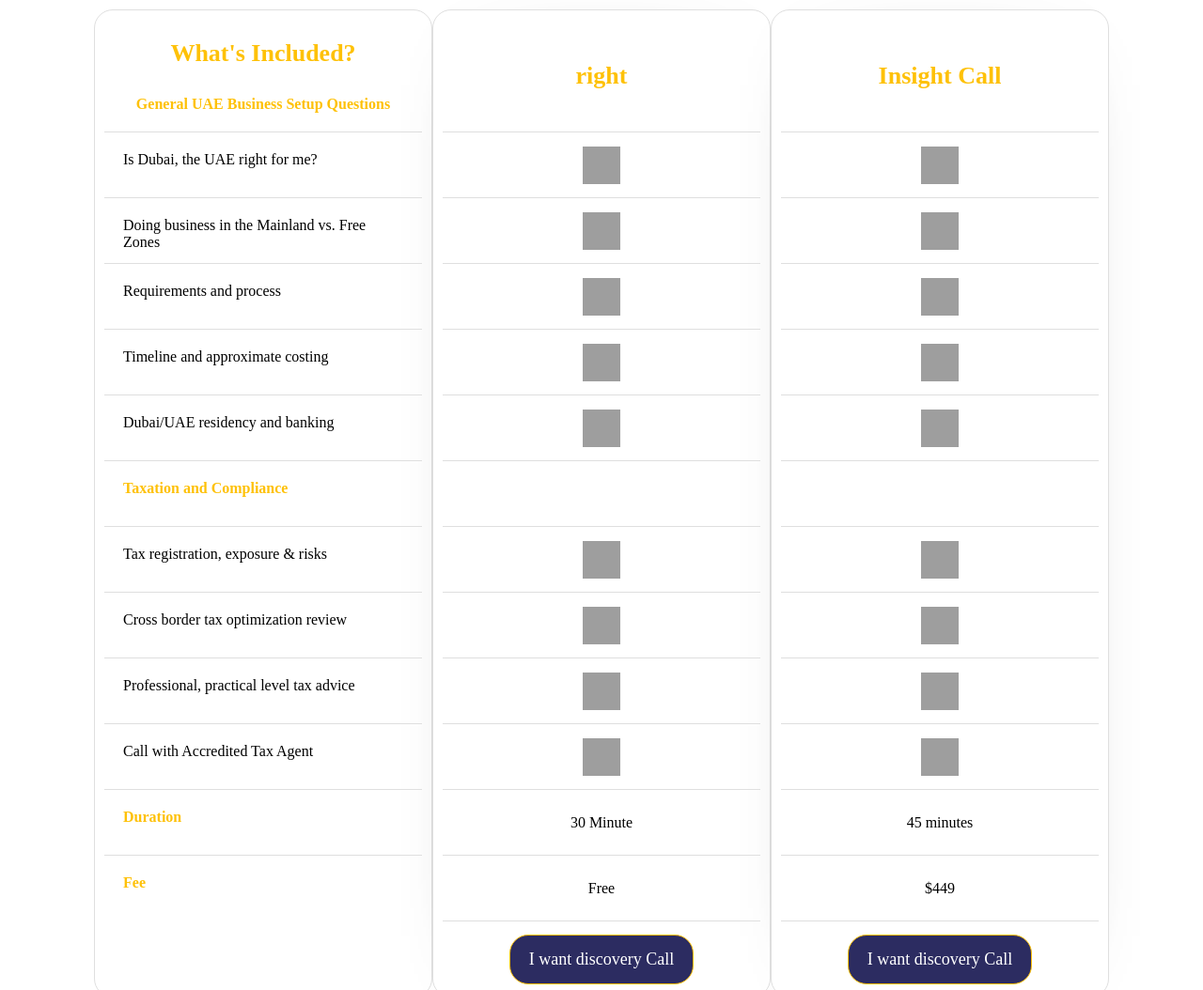
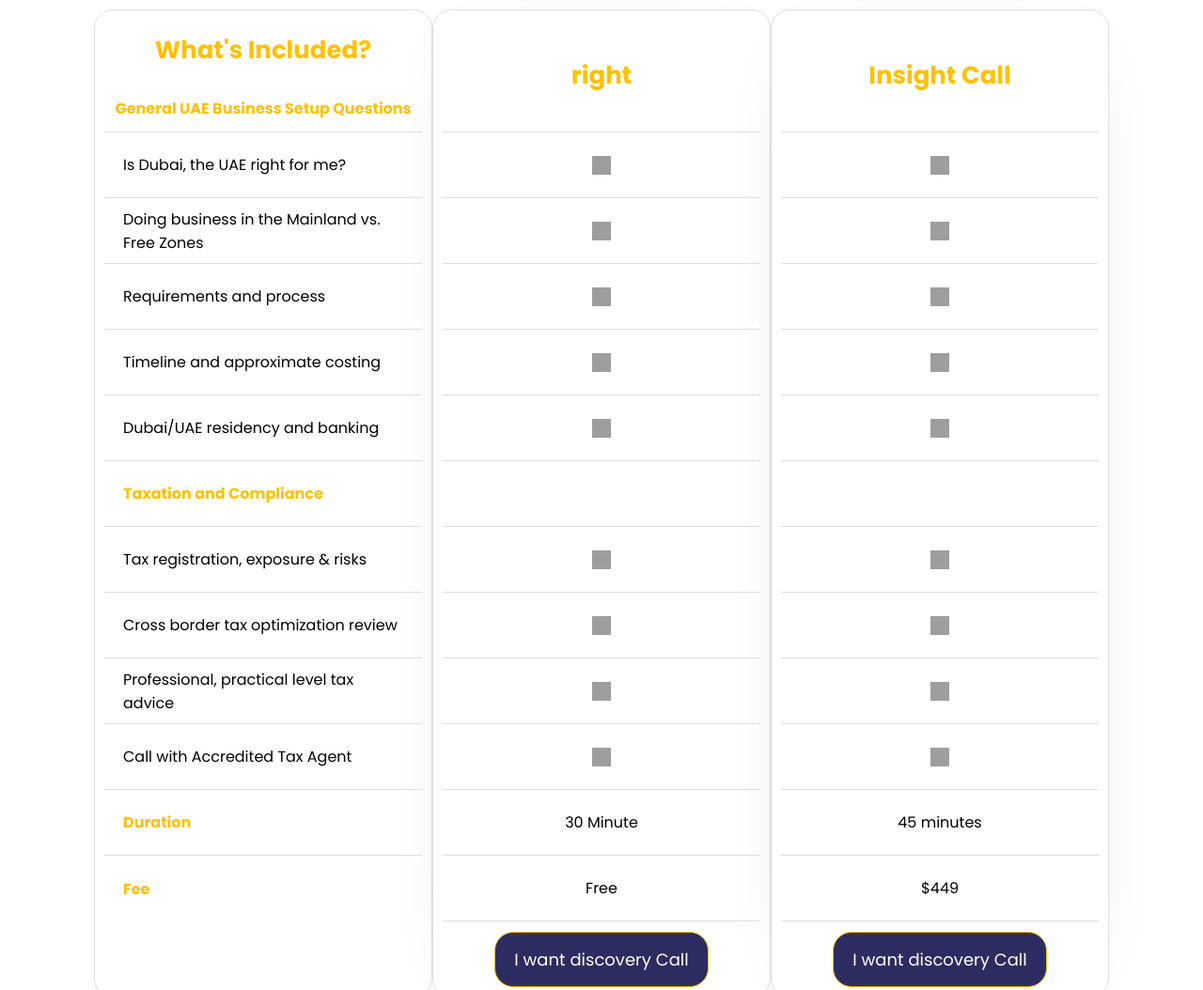
Before and after one commit to ashiqur-r-biplop/gtm-me.ae-bookkeeping-table, a plain HTML site: page index.html in a window 1280 px wide. Shown: the top 1054 px of the page at 94% size. Drawn offline with Linux system fonts and the light colour scheme; grey boxes are pictures that could not be loaded.

Commit message:
added all code

```diff
--- a/style.css
+++ b/style.css
@@ -1,3 +1,5 @@
+@import url('https://fonts.googleapis.com/css2?family=Poppins:ital,wght@0,100;0,200;0,300;0,400;0,500;0,600;0,700;0,800;0,900;1,100;1,200;1,300;1,400;1,500;1,600;1,700;1,800;1,900&display=swap');
+
 * {
     margin: 0;
     padding: 0;
@@ -12,6 +14,7 @@
 .grid-layout {
     display: grid;
     grid-template-columns: repeat(3, 1fr);
+    font-family: "Poppins", sans-serif;
 }
 
 .first-title-box {
@@ -25,12 +28,15 @@
 }
 
 .first-col-item {
-    padding: 20px;
+    padding: 0px 20px;
     height: 70px;
     border-bottom: 1px solid #dfdfdf;
     position: relative;
     transition: all 1s ease-in-out;
     font-size: 16px;
+    display: flex;
+    justify-content: start;
+    align-items: center;
 }
 
 .center-image {
@@ -41,8 +47,8 @@
 }
 
 .center-image img {
-    width: 40px;
-    height: 40px;
+    width: 20px;
+    height: 20px;
 }
 
 .table-card .first-col-item:last-child,
```
